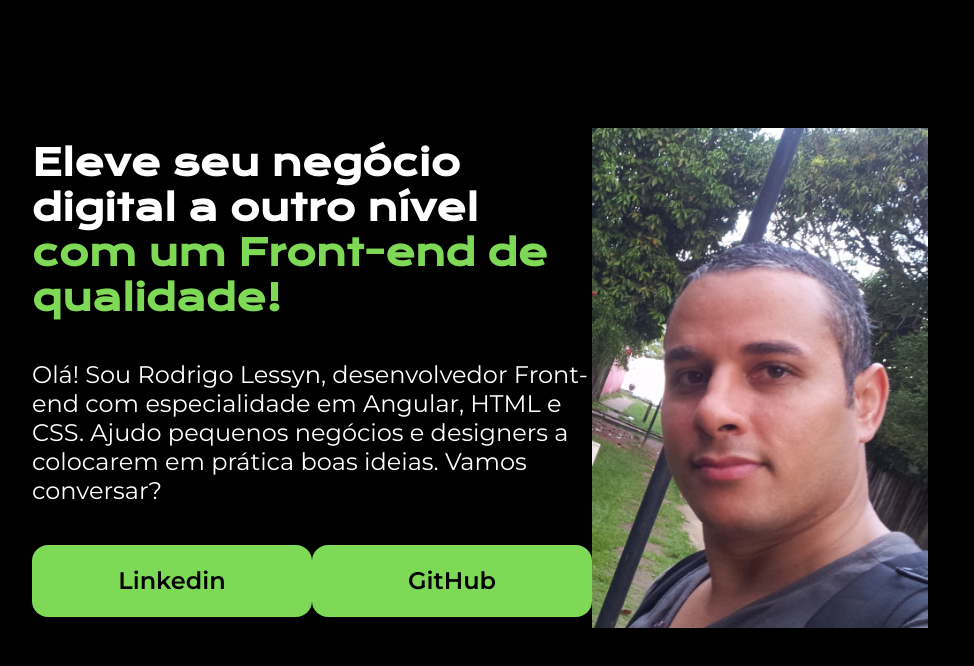
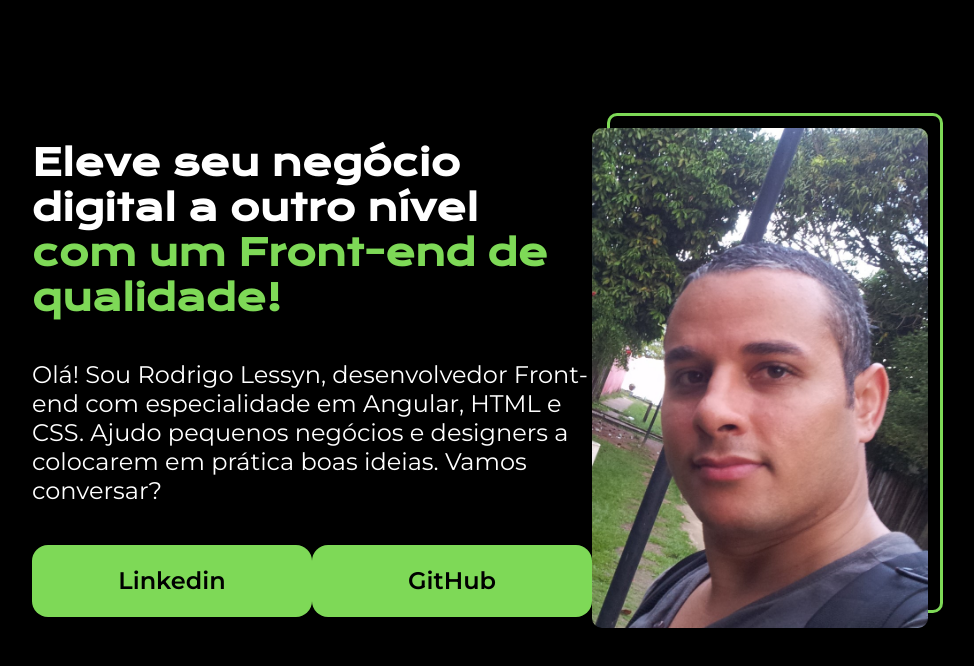
Before and after one commit to Lessyn/Front-End, a plain HTML site: page HTML/index.html in a window 1280 px wide. Shown: the whole page, without its empty margins (160-1134 px from the left). Drawn offline with nearby package versions, Linux system fonts and the light colour scheme.

Commit message:
Adicionando box-shadow à foto.
Foram adicionados 2 box-shadow a foto. Um na cor preta e outra na cor verde.

```diff
--- a/HTML/index.html
+++ b/HTML/index.html
@@ -23,7 +23,7 @@
                 <a class="apresentacao__links__link" href="https://github.com/Lessyn">GitHub</a>
             </div>
         </section>
-        <img class="titulo-foto" src="foto perfil.jpg" alt="foto do Rodrigo Lessyn">
+        <img class="apresentacao__foto" src="foto perfil.jpg" alt="foto do Rodrigo Lessyn">
     </main>
     <footer></footer>
 </body>
--- a/HTML/style.css
+++ b/HTML/style.css
@@ -15,9 +15,12 @@ body{
     color:#7ED957;
 }
 
-.titulo-foto{
+.apresentacao__foto{
     height: 500px;
     width: 400px;
+    border-radius: 10px;
+    box-shadow: #000000 15px -15px 0px -3px, #7ED957 15px -15px;
+
 }
 
 .apresentacao{
```
